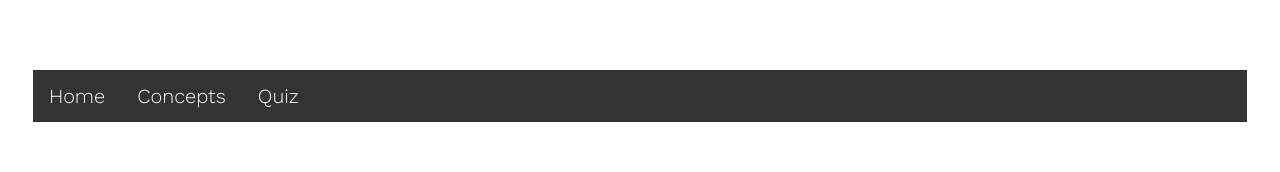
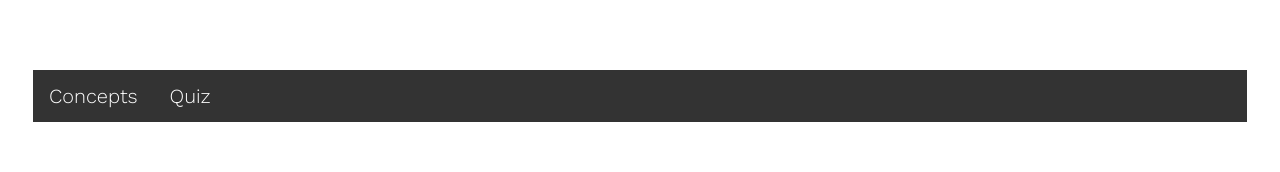
Before and after one commit to wyntermindnich/SeniorProject.github.io, a plain HTML site: page two.html in a window 1280 px wide. Shown: the part 142-314 px from the top of the page. Drawn offline with nearby package versions, Linux system fonts and the light colour scheme.

Commit message:
Update two.html

```diff
--- a/two.html
+++ b/two.html
@@ -16,7 +16,6 @@
 <!--links to other pages-->
 <div class="menu">
 	<ul class="demo">
-	<li> <a class="one" href="index.html" target="_self"> Home </a> </li>
 	<li> <a class="one" href="two.html" target="_self"> Concepts </a> </li>
 	<li> <a class="one" href="embed.html" target="_self"> Quiz </a> </li>
 	</ul>
```
